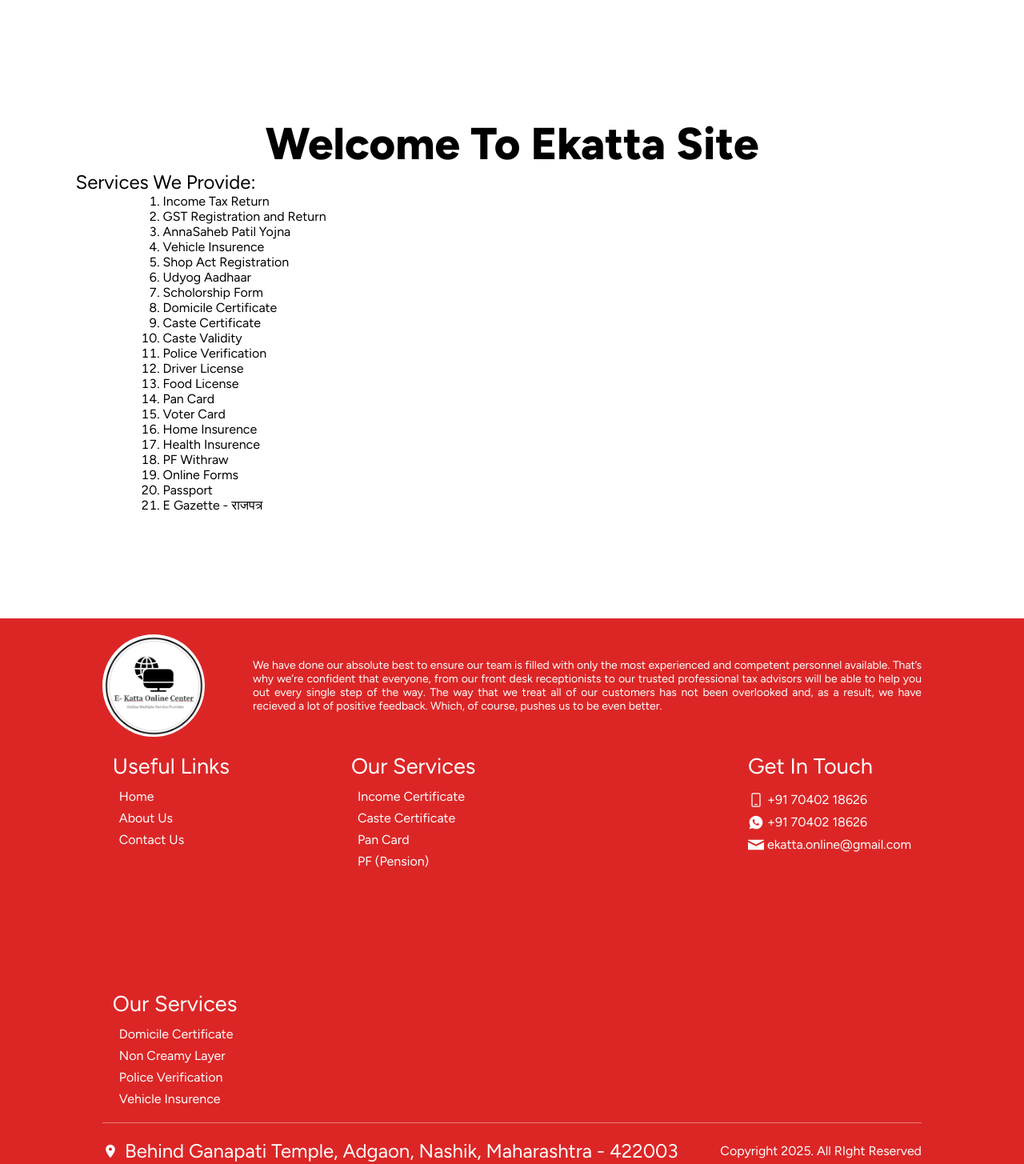
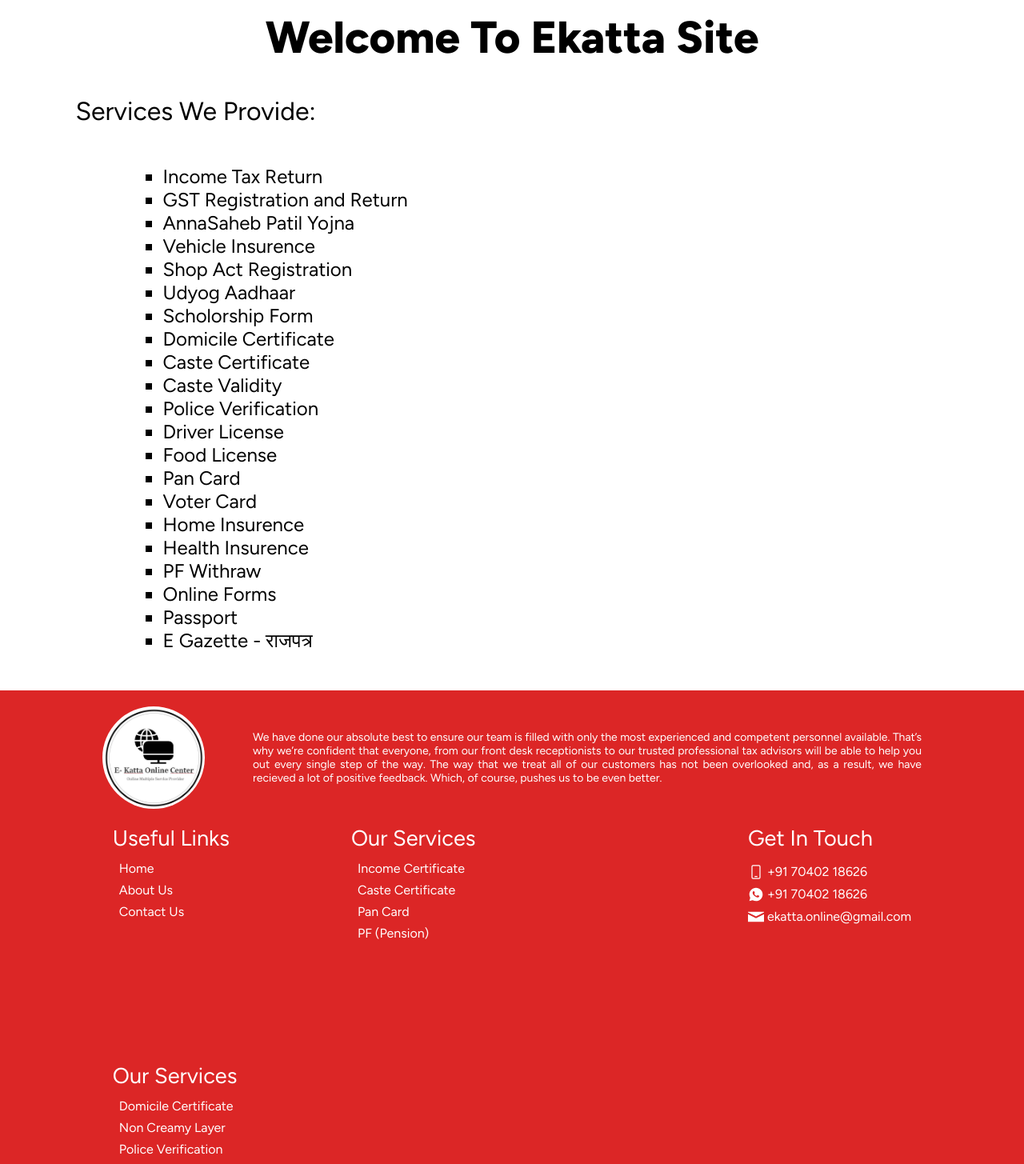
Before and after one commit to AbhijeetDhikale007/E-Katta, a SvelteKit app: page / in a window 1280 px wide. Shown: the part 140-1595 px from the top of the page at 80% size. Built offline with nearby package versions, Linux system fonts and the light colour scheme.

Commit message:
Minor Changes

```diff
--- a/src/lib/components/Footer/Footer.svelte
+++ b/src/lib/components/Footer/Footer.svelte
@@ -32,7 +32,7 @@
         <div class='flex gap-2 items-center'>
             <Ico class='h-5 w-5 invert' name='Address' />
             {#each AboutEng as about}
-            <a class='text-white text-6 no-underline' href={about.Location} target='_blank'>Behind Ganapati Temple, Adgaon, Nashik, Maharashtra - 422003</a>
+            <a class='text-white text-5.8 no-underline' href={about.Location} target='_blank'>Behind Ganapati Temple, Adgaon, Nashik, Maharashtra - 422003</a>
             {/each}
         </div>
         <p class='text-white'>Copyright 2025. All RIght Reserved</p>
--- a/src/routes/+page.svelte
+++ b/src/routes/+page.svelte
@@ -17,13 +17,13 @@
 {#each HeadingTitle as heading }
 <Heading Title={heading.Heading1} />
 <div class='grid w-88%'>
-    <p class='text-6'>{heading.Heading1Name}</p>
-    <div class='flex flex-wrap w-80% justify-self-center'>
-        <ol>
+    <p class='text-8 mt-10'>{heading.Heading1Name}</p>
+    <div class='flex flex-wrap text-6 py-12 w-80% justify-self-center'>
+        <ul style="list-style-type:square;">
             {#each Services as S}
-            <li class=''>{S.Title}</li>
+            <li>{S.Title}</li>
             {/each}
-        </ol>
+        </ul>
     </div>
 </div>
 {/each}
```
